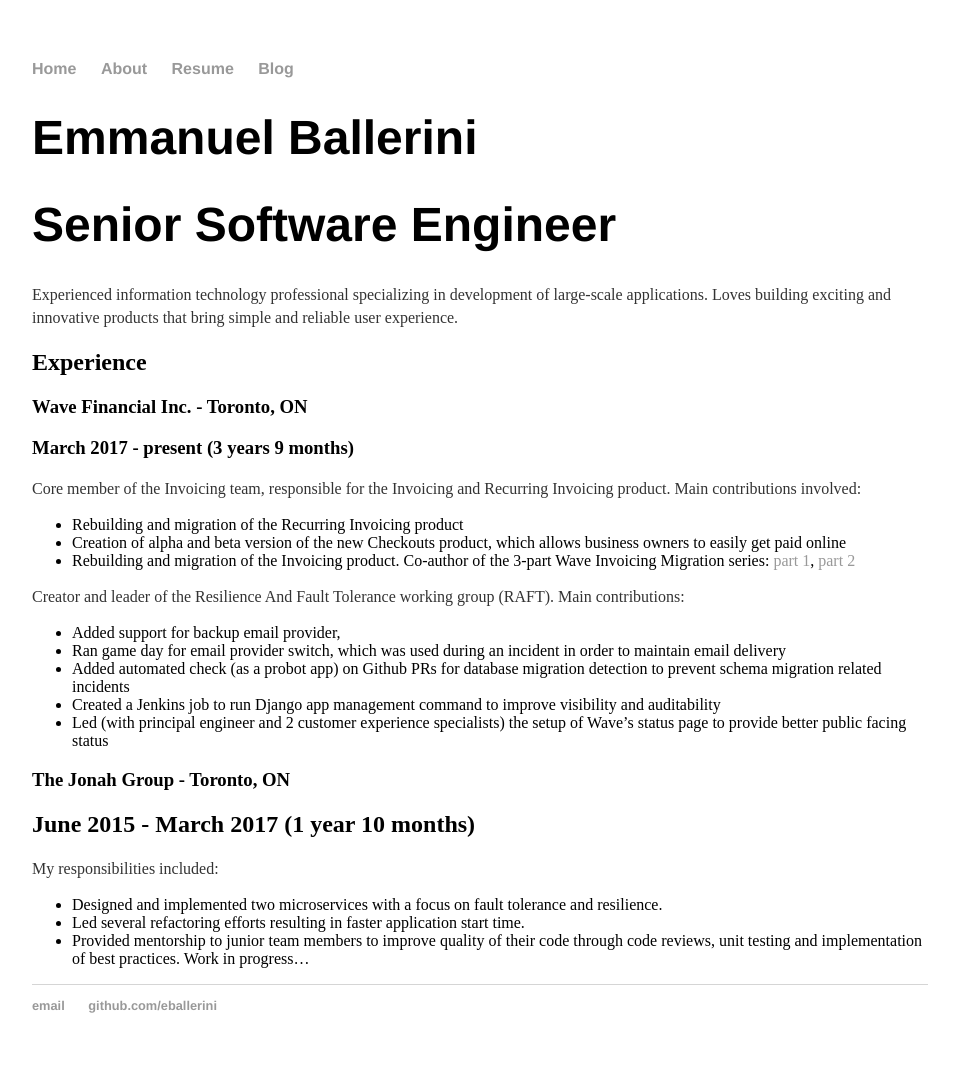
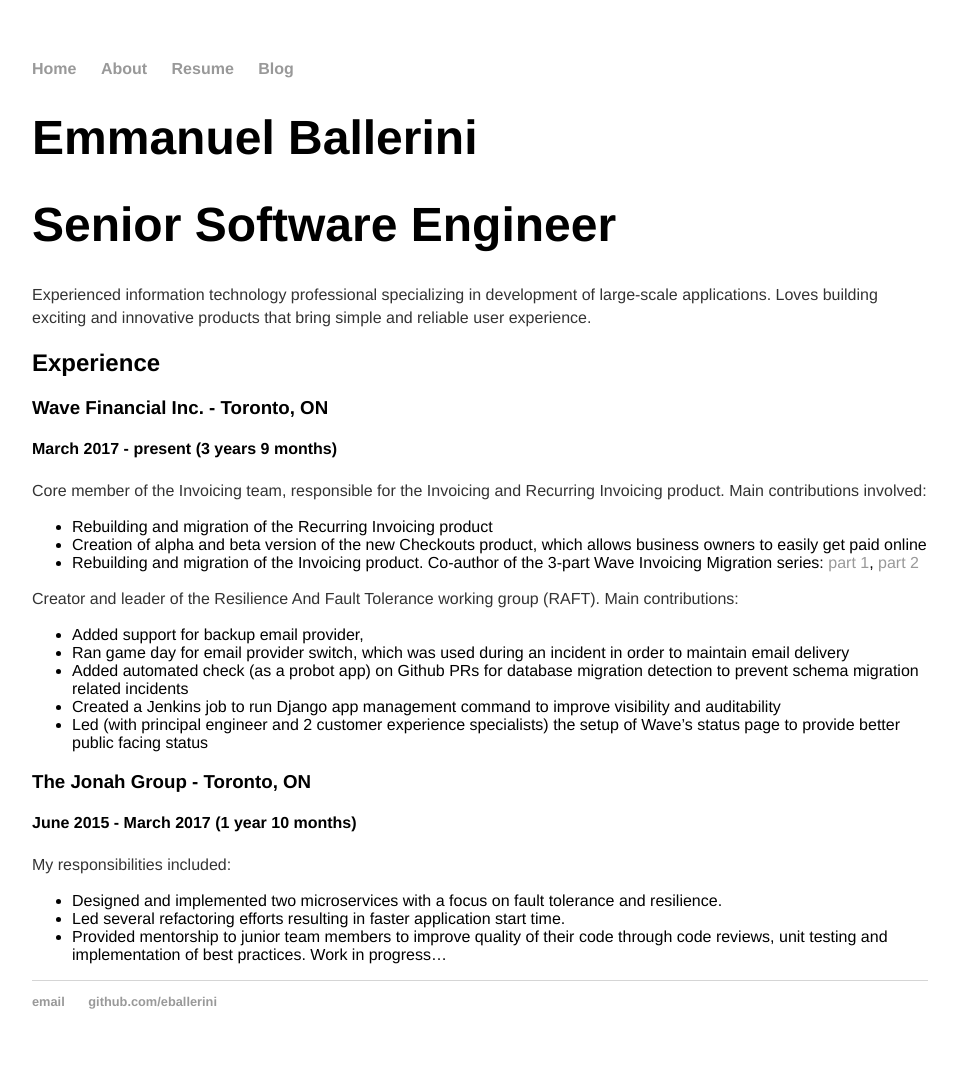
Before and after one commit to eballerini/eballerini.github.io, a Jekyll site: the page built from resume/index.md, in a window 1280 px wide. Shown: the whole page, without its empty margins (160-1119 px from the left). Built offline with Jekyll 4.4.1, drawn with Linux system fonts in a browser that asks for light colours.

```diff
--- a/css/main.css
+++ b/css/main.css
@@ -1,9 +1,10 @@
 body {
     margin: 60px auto;
     width: 70%;
+    font-family:'Helvetica', 'Arial', 'Sans-Serif';
 }
 nav ul, footer ul {
-    font-family:'Helvetica', 'Arial', 'Sans-Serif';
+    /* font-family:'Helvetica', 'Arial', 'Sans-Serif'; */
     padding: 0px;
     list-style: none;
     font-weight: bold;
@@ -21,7 +22,7 @@ a:hover {
 }
 h1 {
     font-size: 3em;
-    font-family:'Helvetica', 'Arial', 'Sans-Serif';
+    /* font-family:'Helvetica', 'Arial', 'Sans-Serif'; */
 }
 p {
     /*font-size: 1.5em; */
--- a/resume/index.md
+++ b/resume/index.md
@@ -8,12 +8,12 @@ Experienced information technology professional specializing in development of l
 
 ## Experience
 ### Wave Financial Inc. - Toronto, ON
-### March 2017 - present (3 years 9 months)
+#### March 2017 - present (3 years 9 months)
 Core member of the Invoicing team, responsible for the Invoicing and Recurring Invoicing product.
 Main contributions involved:
- * Rebuilding and migration of the Recurring Invoicing product
- * Creation of alpha and beta version of the new Checkouts product, which allows business owners to easily get paid online
- * Rebuilding and migration of the Invoicing product. Co-author of the 3-part Wave Invoicing Migration series: [part 1](https://bit.ly/2KaVCix), [part 2](https://bit.ly/38L5CJq)
+* Rebuilding and migration of the Recurring Invoicing product
+* Creation of alpha and beta version of the new Checkouts product, which allows business owners to easily get paid online
+* Rebuilding and migration of the Invoicing product. Co-author of the 3-part Wave Invoicing Migration series: [part 1](https://bit.ly/2KaVCix), [part 2](https://bit.ly/38L5CJq)
 
 Creator and leader of the Resilience And Fault Tolerance working group (RAFT). Main contributions:
 * Added support for backup email provider,
@@ -23,7 +23,7 @@ Creator and leader of the Resilience And Fault Tolerance working group (RAFT). M
 * Led (with principal engineer and 2 customer experience specialists) the setup of Wave’s status page to provide better public facing status
 
 ### The Jonah Group - Toronto, ON
-## June 2015 - March 2017 (1 year 10 months)
+#### June 2015 - March 2017 (1 year 10 months)
 My responsibilities included:
 * Designed and implemented two microservices with a focus on fault tolerance and resilience.
 * Led several refactoring efforts resulting in faster application start time.
```
